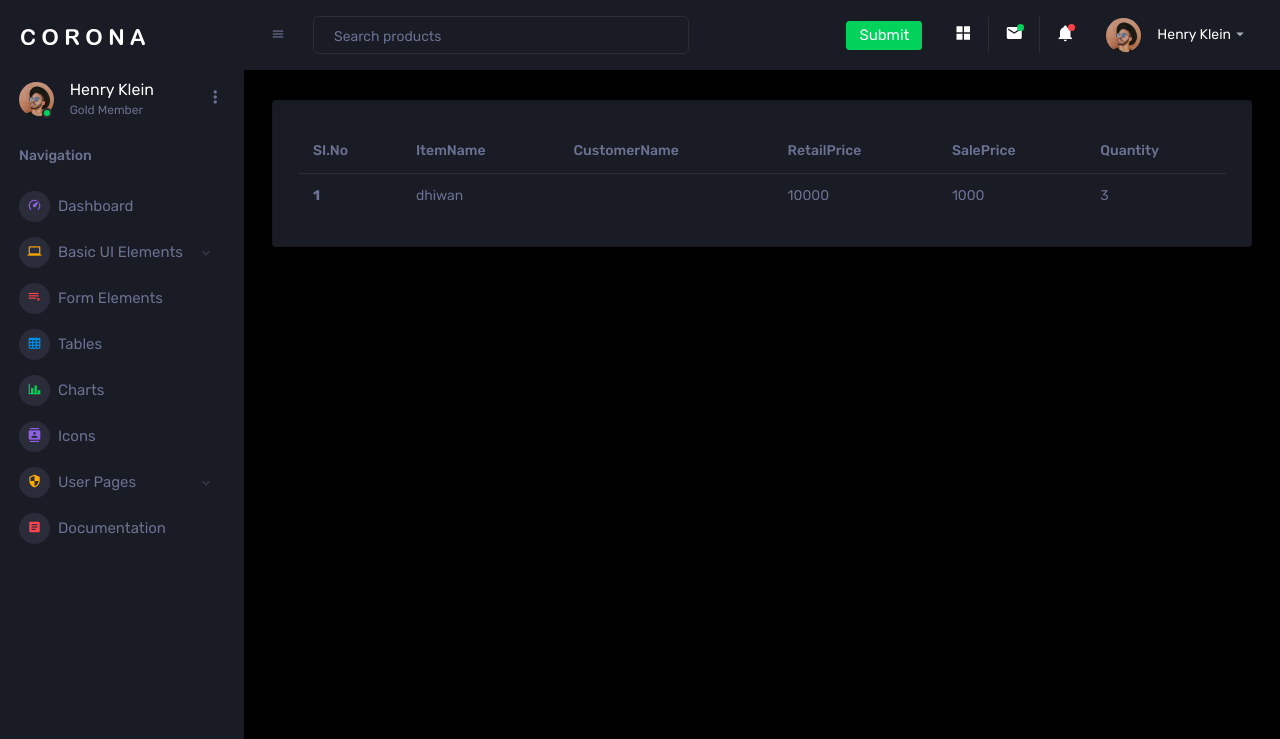
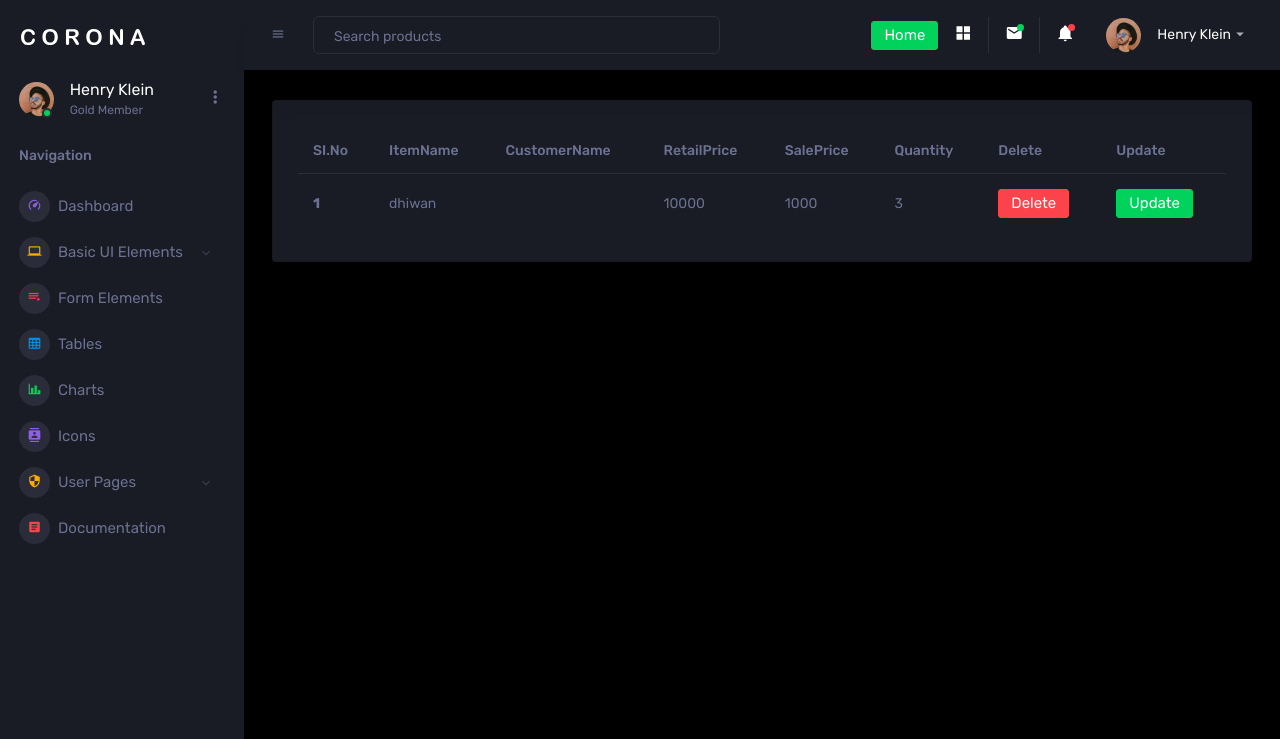
Before and after one commit to Rap-Tile-coder/django-project, a Django app: page /dataview in a window 1280 px wide. Shown: the top 739 px of the page. Run offline with Django 5.2, Linux system fonts and the light colour scheme; data comes from the database, SQL or seed files in the repository; both versions use the stored data as it was after the commit; some libraries are stand-ins or nearby versions.

Commit message:
crud operation: delete operation, update operation and url jumping are executed

```diff
--- a/new_app/urls.py
+++ b/new_app/urls.py
@@ -3,9 +3,11 @@ from django.urls import path
 from new_app import views
 
 urlpatterns = [
-    path('',views.homePage, name = 'home'),
-    path('index', views.index, name='index'),
+    path('test',views.homePage, name = 'home'),
+    path('', views.index, name='index'),
     path('dashboard', views.dashBoard, name="landingpage"),
     path('forms',views.furnitureData, name="forms"),
-    path('dataview', views.furnitureDataView, name = "dataview")
+    path('dataview', views.furnitureDataView, name = "dataview"),
+    path('del/<int:id>/', views.items_delete, name= 'del'),
+    path('update/<int:id>/',views.itemUpdate,name= 'update')
 ]
--- a/new_app/views.py
+++ b/new_app/views.py
@@ -1,4 +1,4 @@
-from django.shortcuts import render
+from django.shortcuts import render, redirect
 
 from new_app.forms import furnitureForm
 from new_app.models import Furniture
@@ -15,13 +15,14 @@ def index(request):
 def dashBoard(request):
     return render(request, 'dashboard.html')
 
-#CRUD OPERATION : create
+#CRUD OPERATION : create operation
 def furnitureData(request):
     form = furnitureForm()
     if request.method == 'POST':
         data = furnitureForm(request.POST)
         if data.is_valid():
             data.save()
+            return redirect('')
     return render(request, 'form.html', {
         'form': form
     })
@@ -29,3 +30,24 @@ def furnitureData(request):
 def furnitureDataView(request):
     data = Furniture.objects.all()
     return render(request, 'view_data.html', {'data': data})
+
+#delete operation
+
+def items_delete(request,id):
+    data = Furniture.objects.get(id= id)
+    data.delete()
+    return redirect("dataview")
+
+
+# update method
+
+def itemUpdate(request, id):
+    data =Furniture.objects.get(id= id)
+    form = furnitureForm(instance=data)
+    if request.method == 'POST':
+        data = furnitureForm(request.POST, instance=data)
+        if data.is_valid():
+            data.save()
+            return redirect('dataview')
+
+    return render(request, 'detailsupdate.html', {'form': form})
--- a/template/dashboard.html
+++ b/template/dashboard.html
@@ -188,45 +188,45 @@
             </ul>
             <ul class="navbar-nav navbar-nav-right">
               <li class="nav-item dropdown d-none d-lg-block">
-                <a class="nav-link btn btn-success create-new-button" id="createbuttonDropdown" data-toggle="dropdown" aria-expanded="false" href="#">Submit</a>
-                <div class="dropdown-menu dropdown-menu-right navbar-dropdown preview-list" aria-labelledby="createbuttonDropdown">
-                  <h6 class="p-3 mb-0">Projects</h6>
-                  <div class="dropdown-divider"></div>
-                  <a class="dropdown-item preview-item">
-                    <div class="preview-thumbnail">
-                      <div class="preview-icon bg-dark rounded-circle">
-                        <i class="mdi mdi-file-outline text-primary"></i>
-                      </div>
-                    </div>
-                    <div class="preview-item-content">
-                      <p class="preview-subject ellipsis mb-1">Software Development</p>
-                    </div>
-                  </a>
-                  <div class="dropdown-divider"></div>
-                  <a class="dropdown-item preview-item">
-                    <div class="preview-thumbnail">
-                      <div class="preview-icon bg-dark rounded-circle">
-                        <i class="mdi mdi-web text-info"></i>
-                      </div>
-                    </div>
-                    <div class="preview-item-content">
-                      <p class="preview-subject ellipsis mb-1">UI Development</p>
-                    </div>
-                  </a>
-                  <div class="dropdown-divider"></div>
-                  <a class="dropdown-item preview-item">
-                    <div class="preview-thumbnail">
-                      <div class="preview-icon bg-dark rounded-circle">
-                        <i class="mdi mdi-layers text-danger"></i>
-                      </div>
-                    </div>
-                    <div class="preview-item-content">
-                      <p class="preview-subject ellipsis mb-1">Software Testing</p>
-                    </div>
-                  </a>
-                  <div class="dropdown-divider"></div>
-                  <p class="p-3 mb-0 text-center">See all projects</p>
-                </div>
+                <a href="{% url 'index' %}" class="btn btn-success">Home</a>
+<!--                <div class="dropdown-menu dropdown-menu-right navbar-dropdown preview-list" aria-labelledby="createbuttonDropdown">-->
+<!--                  <h6 class="p-3 mb-0">Projects</h6>-->
+<!--                  <div class="dropdown-divider"></div>-->
+<!--                  <a class="dropdown-item preview-item">-->
+<!--                    <div class="preview-thumbnail">-->
+<!--                      <div class="preview-icon bg-dark rounded-circle">-->
+<!--                        <i class="mdi mdi-file-outline text-primary"></i>-->
+<!--                      </div>-->
+<!--                    </div>-->
+<!--                    <div class="preview-item-content">-->
+<!--                      <p class="preview-subject ellipsis mb-1">Software Development</p>-->
+<!--                    </div>-->
+<!--                  </a>-->
+<!--                  <div class="dropdown-divider"></div>-->
+<!--                  <a class="dropdown-item preview-item">-->
+<!--                    <div class="preview-thumbnail">-->
+<!--                      <div class="preview-icon bg-dark rounded-circle">-->
+<!--                        <i class="mdi mdi-web text-info"></i>-->
+<!--                      </div>-->
+<!--                    </div>-->
+<!--                    <div class="preview-item-content">-->
+<!--                      <p class="preview-subject ellipsis mb-1">UI Development</p>-->
+<!--                    </div>-->
+<!--                  </a>-->
+<!--                  <div class="dropdown-divider"></div>-->
+<!--                  <a class="dropdown-item preview-item">-->
+<!--                    <div class="preview-thumbnail">-->
+<!--                      <div class="preview-icon bg-dark rounded-circle">-->
+<!--                        <i class="mdi mdi-layers text-danger"></i>-->
+<!--                      </div>-->
+<!--                    </div>-->
+<!--                    <div class="preview-item-content">-->
+<!--                      <p class="preview-subject ellipsis mb-1">Software Testing</p>-->
+<!--                    </div>-->
+<!--                  </a>-->
+<!--                  <div class="dropdown-divider"></div>-->
+<!--                  <p class="p-3 mb-0 text-center">See all projects</p>-->
+<!--                </div>-->
               </li>
               <li class="nav-item nav-settings d-none d-lg-block">
                 <a class="nav-link" href="#">
--- a/template/form.html
+++ b/template/form.html
@@ -6,4 +6,4 @@
     {{ form|crispy }}
     <button type="Submit" class="btn btn-success">Submit</button>
 </form>
-{% en dblock %}
+{% endblock %}
--- a/template/index.html
+++ b/template/index.html
@@ -67,7 +67,7 @@
 							<div class="intro-excerpt">
 								<h1>Modern Interior <span clsas="d-block">Design Studio</span></h1>
 								<p class="mb-4">Donec vitae odio quis nisl dapibus malesuada. Nullam ac aliquet velit. Aliquam vulputate velit imperdiet dolor tempor tristique.</p>
-								<p><a href=" {% static '' %} " class="btn btn-secondary me-2">Shop Now</a><a href="#" class="btn btn-white-outline">Explore</a></p>
+								<p><a href="{% url 'forms' %}" class="btn btn-secondary me-2">Add</a><a href="{% url 'dataview' %}" class="btn btn-white-outline">View</a></p>
 							</div>
 						</div>
 						<div class="col-lg-7">
--- a/template/view_data.html
+++ b/template/view_data.html
@@ -10,6 +10,8 @@
       <th scope="col">RetailPrice</th>
       <th scope="col">SalePrice</th>
       <th scope="col">Quantity</th>
+      <th scope="col">Delete</th>
+      <th scope="col">Update</th>
     </tr>
   </thead>
   <tbody>
@@ -21,6 +23,17 @@
       <td>{{details.RetailPrice}}</td>
       <td>{{details.SalePrice}}</td>
       <td>{{details.Quantity}}</td>
+      <td>
+        <form action="{% url 'del' details.id %}" method="POST">
+          {% csrf_token %}
+          <button type="submit" class="btn btn-danger">Delete</button>
+        </form>
+      </td>
+      <td>
+        <a type="submit" class="btn btn-success"
+       href="{% url 'update' details.id %}">Update
+        </a>
+      </td>
     </tr>
   {% endfor %}
   </tbody>
```
Also changed, not shown: template/detailsupdate.html (added, +11 -0 lines), db.sqlite3.
